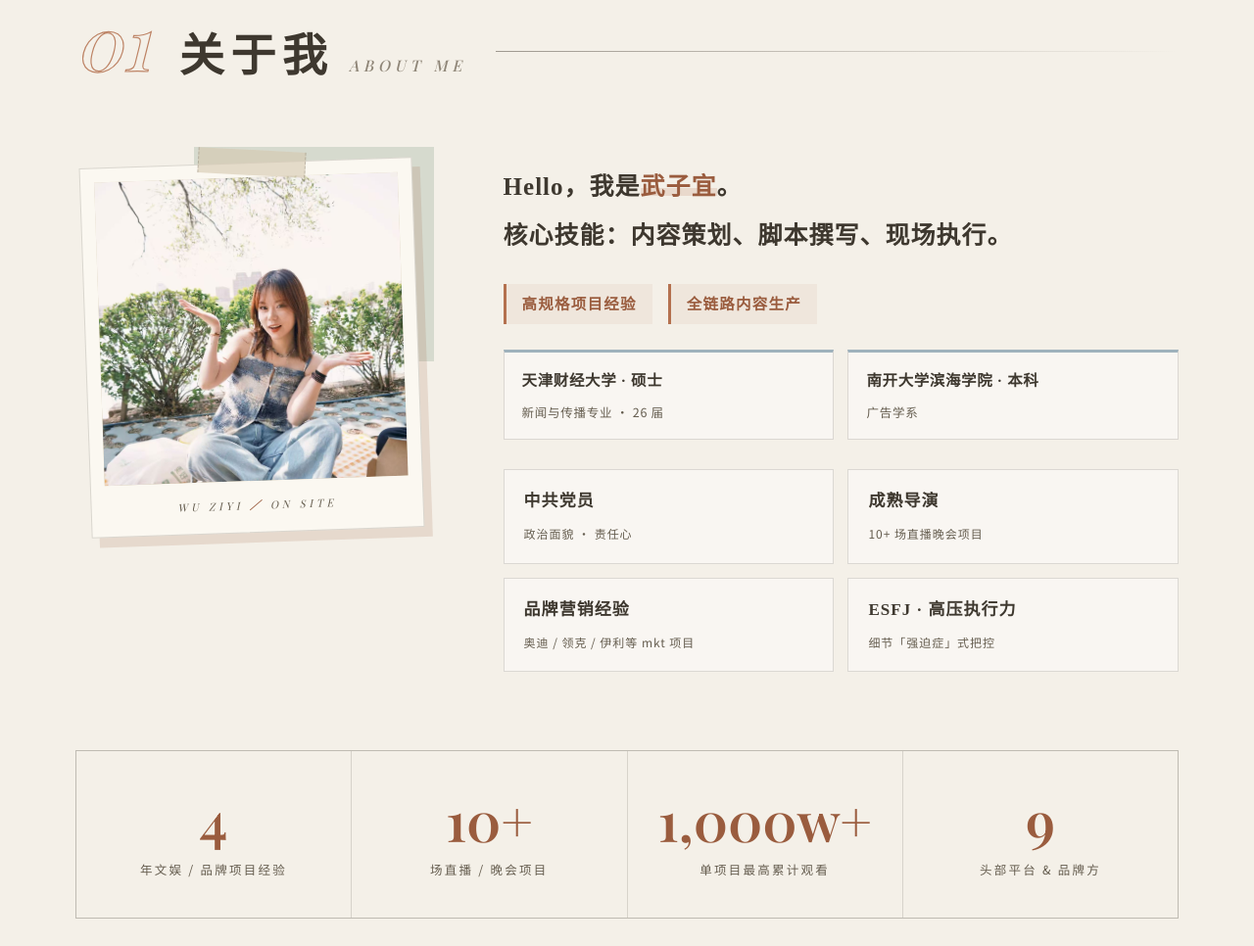
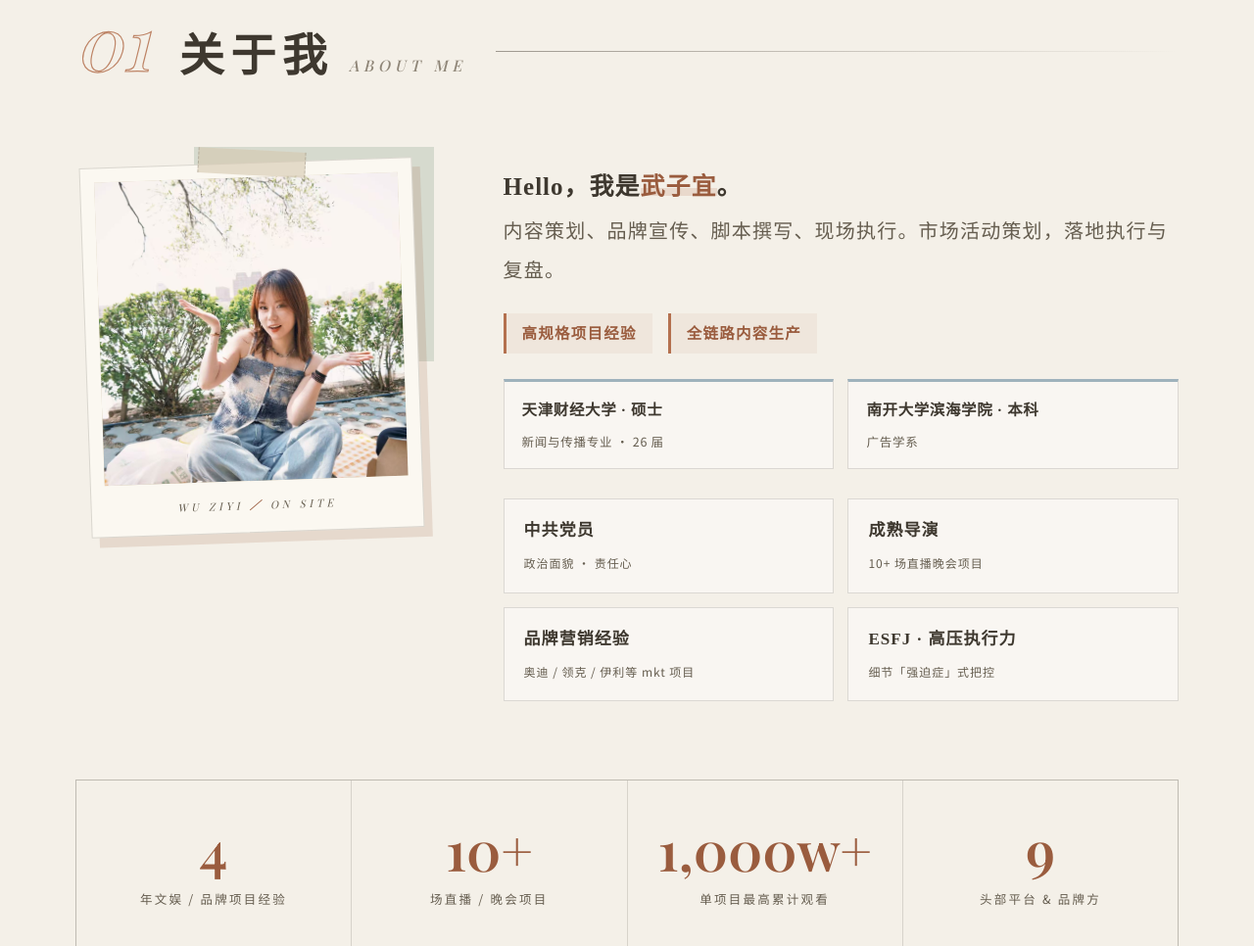
Before and after one commit to yyuanyuan101-cyber/wu-ziyi-portfolio, a plain HTML site: page index.html in a window 1280 px wide. Shown: the part 994-1960 px from the top of the page at 98% size. Drawn offline with nearby package versions, Linux system fonts and the light colour scheme; a web font is replaced by a local one.

Commit message:
Add files via upload

```diff
--- a/css/style.css
+++ b/css/style.css
@@ -430,6 +430,10 @@ em,i{font-family:var(--serif-en)}
 .about__lead b::after{
   content:"";position:absolute;left:0;bottom:4px;width:100%;height:.32em;
   background:rgba(180,113,79,.18);z-index:-1;
+}
+.about__lead-skills{
+  display:block;font-size:clamp(13px,1.7vw,20px);font-weight:500;
+  letter-spacing:.06em;color:var(--ink-soft);line-height:2;
 }
 .about__text{color:var(--ink-soft);font-size:15.5px;margin-bottom:16px;letter-spacing:.03em}
 
--- a/index.html
+++ b/index.html
@@ -124,7 +124,7 @@
     <div class="about__body">
       <p class="about__lead reveal">
         Hello，我是<b>武子宜</b>。<br>
-        核心技能：内容策划、脚本撰写、现场执行。
+        <span class="about__lead-skills">内容策划、品牌宣传、脚本撰写、现场执行。市场活动策划，落地执行与复盘。</span>
       </p>
 
       <div class="about__hl reveal" data-delay="1">
```
